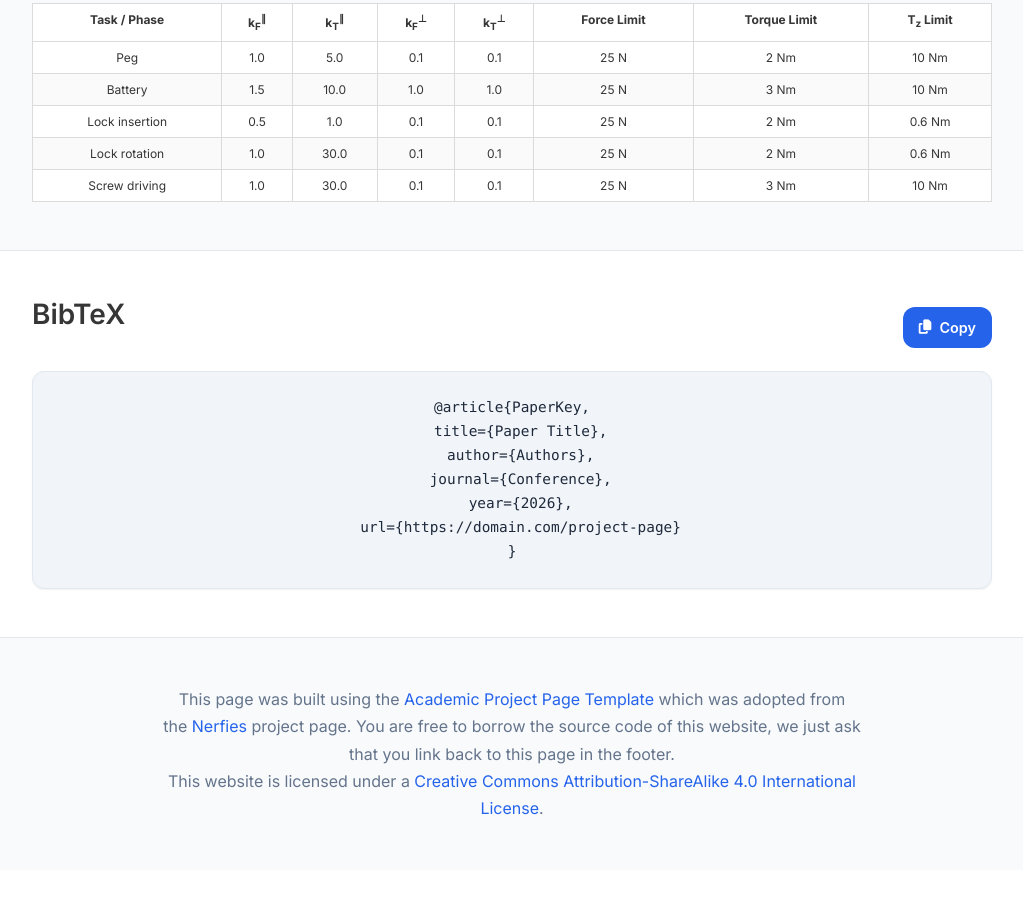
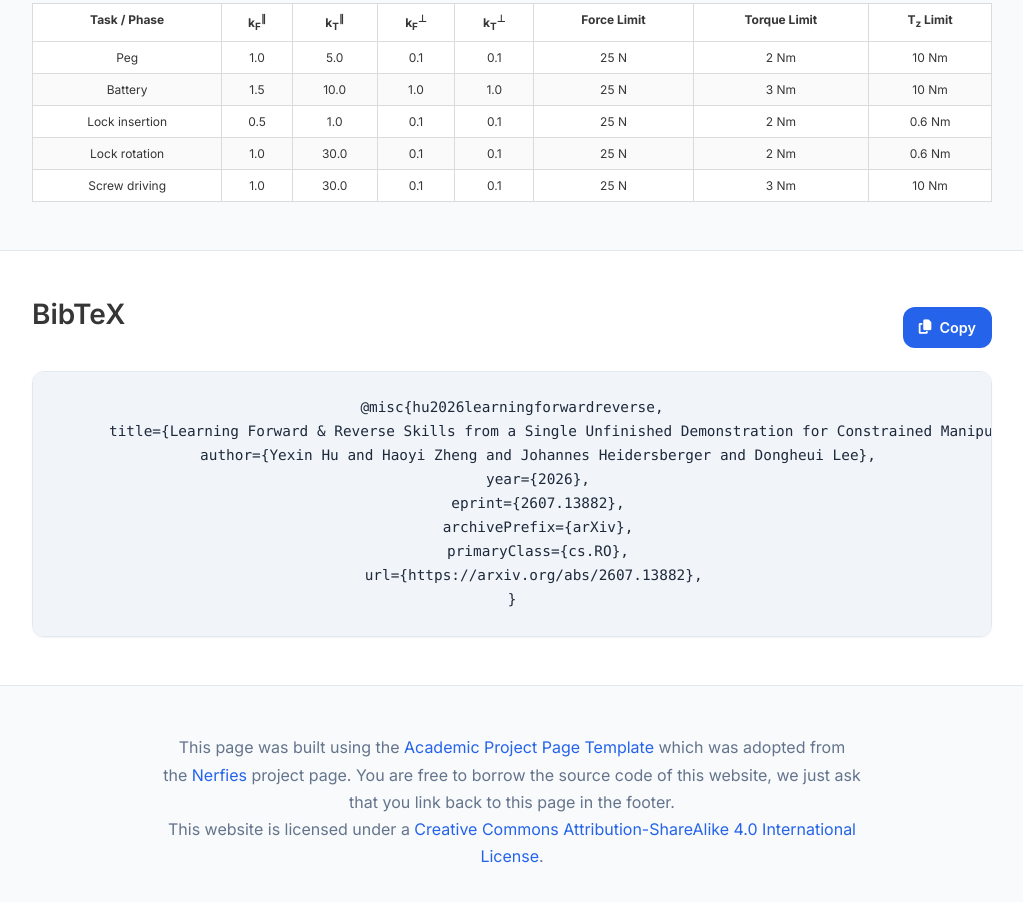
Before and after one commit to TUWIEN-ASL/LfD-Screw, a plain HTML site: page index.html in a window 1280 px wide. Shown: the part 6065-6967 px from the top of the page, without its empty margins (128-1151 px from the left). Drawn offline with nearby package versions, Linux system fonts and the light colour scheme; some icons are missing.

Commit message:
Update index.html

```diff
--- a/index.html
+++ b/index.html
@@ -585,12 +585,14 @@
           <span class="copy-text">Copy</span>
         </button>
       </div>
-      <pre id="bibtex-code"><code>@article{PaperKey,
-  title={Paper Title},
-  author={Authors},
-  journal={Conference},
-  year={2026},
-  url={https://domain.com/project-page}
+      <pre id="bibtex-code"><code>@misc{hu2026learningforwardreverse,
+      title={Learning Forward & Reverse Skills from a Single Unfinished Demonstration for Constrained Manipulation Tasks},
+      author={Yexin Hu and Haoyi Zheng and Johannes Heidersberger and Dongheui Lee},
+      year={2026},
+      eprint={2607.13882},
+      archivePrefix={arXiv},
+      primaryClass={cs.RO},
+      url={https://arxiv.org/abs/2607.13882},
 }</code></pre>
     </div>
 </section>
```
